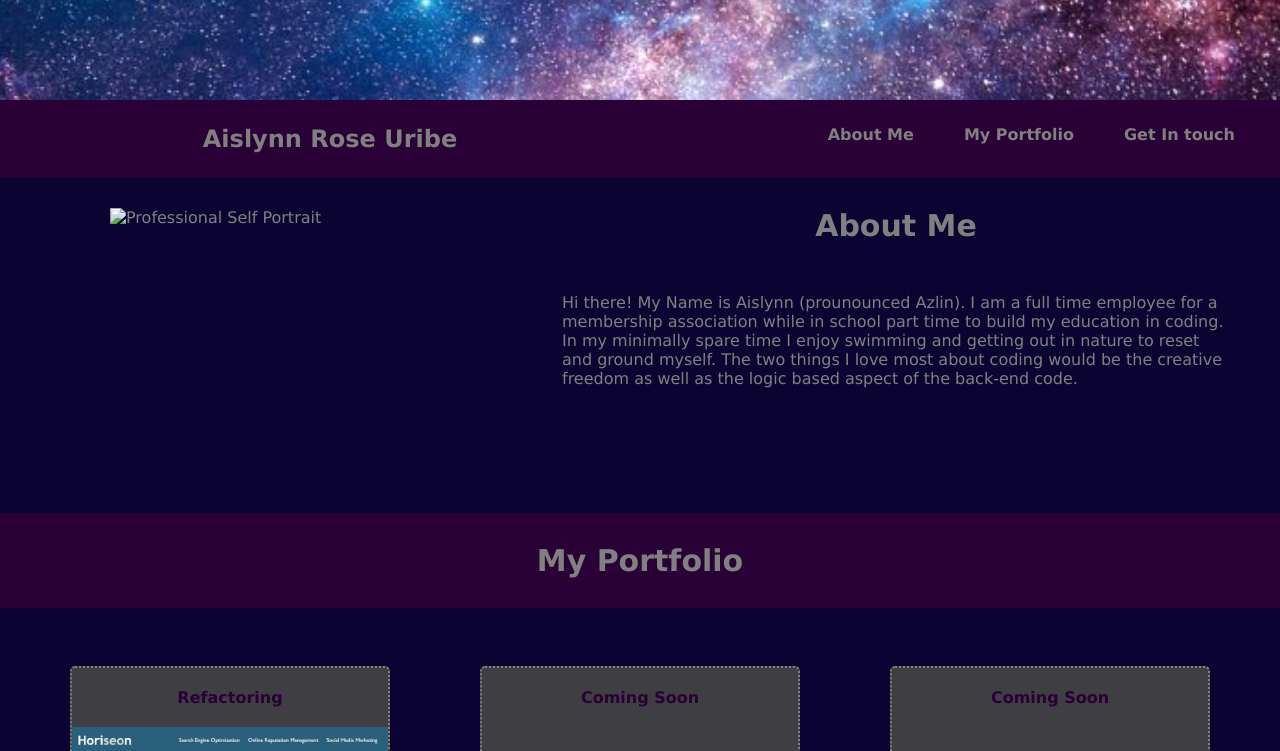
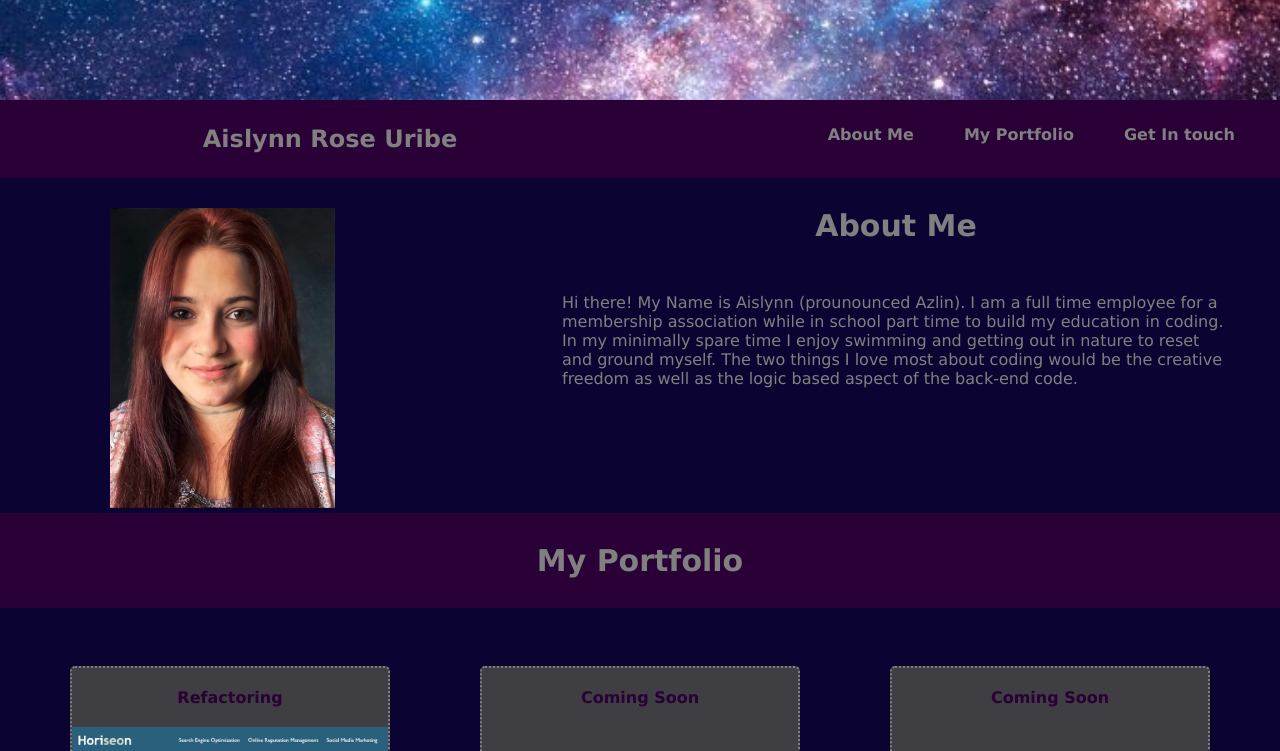
Before and after one commit to Aislynnrose/MyPortfolio, a plain HTML site: page index.html in a window 1280 px wide. Shown: the top 751 px of the page. Drawn offline with Linux system fonts and the light colour scheme.

Commit message:
corrected broken photo link

```diff
--- a/index.html
+++ b/index.html
@@ -27,7 +27,7 @@
       <!-- This is the about me section -->
       <section id="about-me">
         <h2>About Me</h2>
-        <img id="photo" src="../Homework2/assets/images/ProfessionalPhoto.jpg" alt='Professional Self Portrait'>
+        <img id="photo" src="./assets/images/ProfessionalPhoto.jpg" alt='Professional Self Portrait'>
         <p class="right">
         Hi there! My Name is Aislynn (prounounced Azlin). I am a
         full time employee for a membership association while in school part
```
